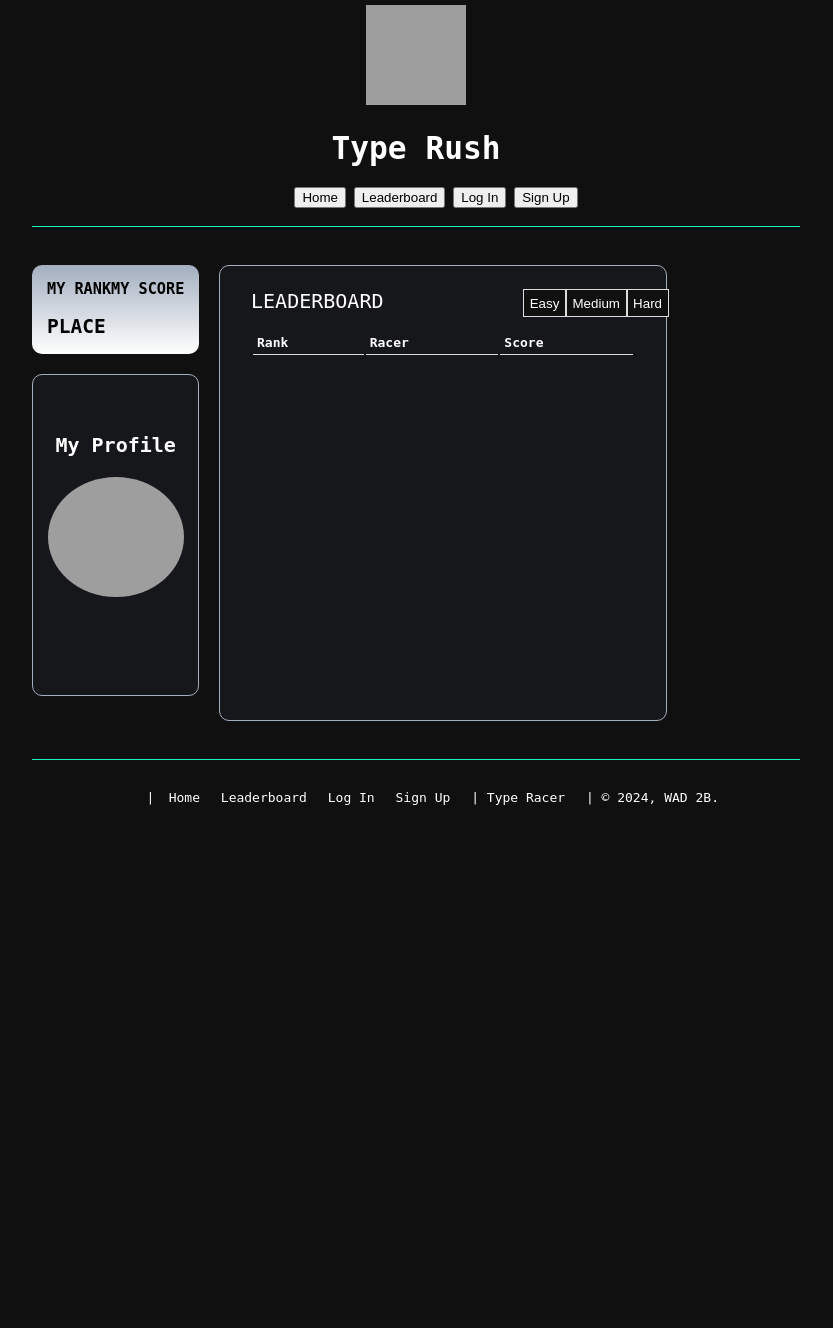
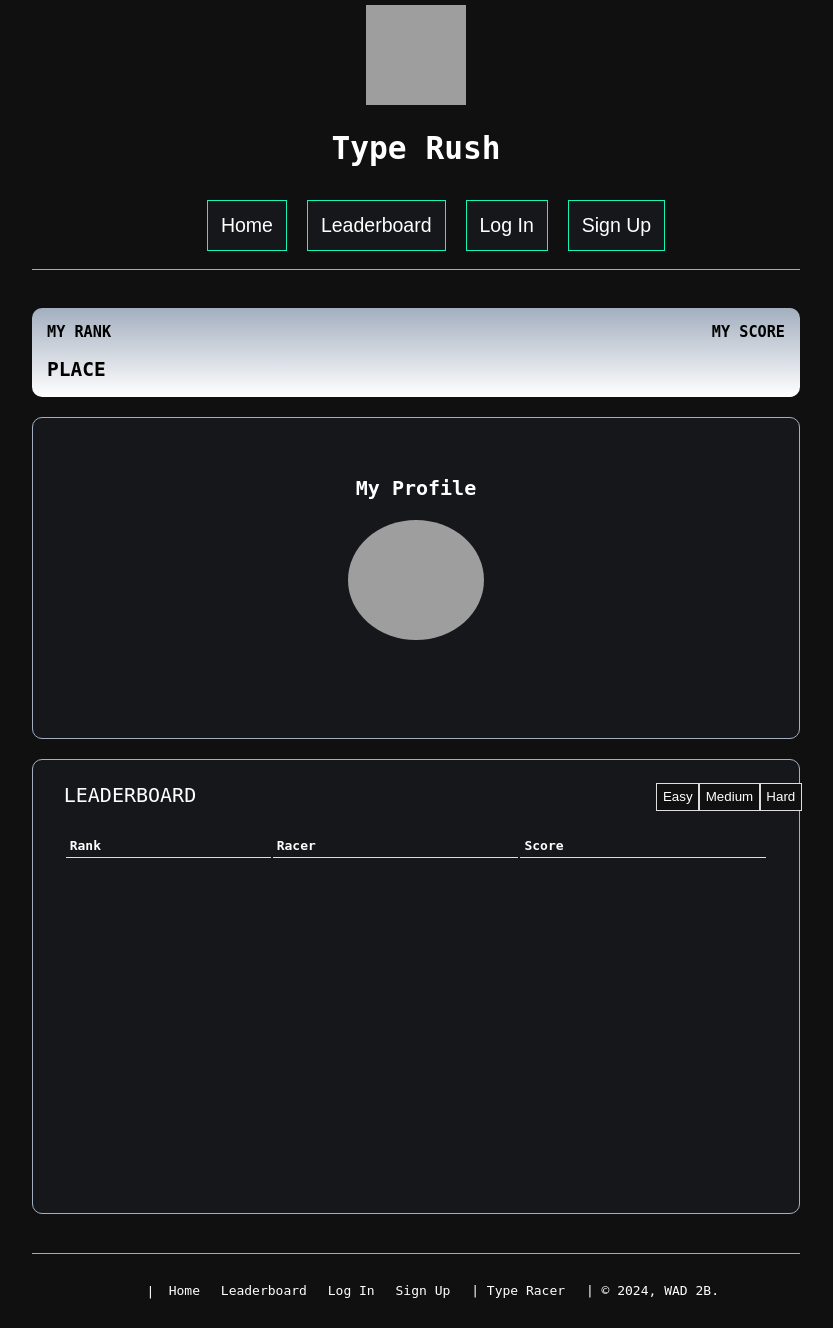
Before and after one commit to TheCalebHenshaw/TypeRush, a Django app: page /typerush/leaderboard/ in a window 1280 px wide. Shown: the whole page, without its empty margins (224-1057 px from the left). Before the commit the page ends 805 px from the top, so only its background shows below. Run offline with Django 3.2, Linux system fonts and the light colour scheme; data that the repository does not hold is empty; grey boxes are pictures that could not be loaded.

Commit message:
Styling header buttons and footer links

```diff
--- a/static/stylesheets/base.css
+++ b/static/stylesheets/base.css
@@ -63,7 +63,6 @@ header {
 
 }
 nav {
-    margin: 1em 0 .5em;
     text-align: center;
 }
 
@@ -95,7 +94,6 @@ nav li,
     display: inline;
 }
 
-nav a,
 .footer-nav a {
     display: inline-block;
     padding: .5em .5em;
@@ -103,7 +101,30 @@ nav a,
     text-decoration: none;
 }
 
-nav a:hover, .footer-nav a:hover{
-    color: var(--white);
-    font-style: italic;
+.footer-nav a:hover{
+    color: var(--purple);
+    transition: all 0.5s;
 }
+
+.header-nav-buttons {
+    display: inline-flex;
+    gap: 20px;
+    flex-wrap: wrap;
+
+    button{
+        font-size: 1.5rem;
+        border: 1px solid var(--mint);
+        transition: all 0.5s;
+        background-color: var(--darker);
+        color: var(--white);
+        padding: 1rem;
+    }
+    button:hover {
+        border: 1px solid var(--purple);
+        transition: all 0.5s;
+        background-color: var(--purple);
+        color: var(--white);
+        padding: 1rem;
+
+    }
+}
--- a/static/stylesheets/home.css
+++ b/static/stylesheets/home.css
@@ -41,6 +41,4 @@ main .get-started-button{
 main .get-started-button:hover{
     box-shadow: 0 12px 16px 0 rgba(0,0,0,0.24), 0 17px 50px 0 rgba(0,0,0,0.19);
     background-color: var(--purple);
-    border-color: var(--purple);
-    border:none;
 }
--- a/static/stylesheets/leaderboard.css
+++ b/static/stylesheets/leaderboard.css
@@ -16,6 +16,7 @@ main {
 .left-panel{
     display: flex;
     flex-direction: column;
+    flex: 30%;
     gap: 20px;
     min-height: 50vh;
     border-radius: inherit;
@@ -30,7 +31,6 @@ main {
     min-height: 10vh;
     justify-content: space-between;
     border-radius: inherit;
-    ;
 
 }
 .personal-info{
@@ -68,7 +68,7 @@ main {
     background-color: var(--darker);
 
     min-height: 50vh;
-    width: 50%;
+    flex: 70%;
     border: 1px solid var(--dark);
     border-radius: inherit;
 
```
